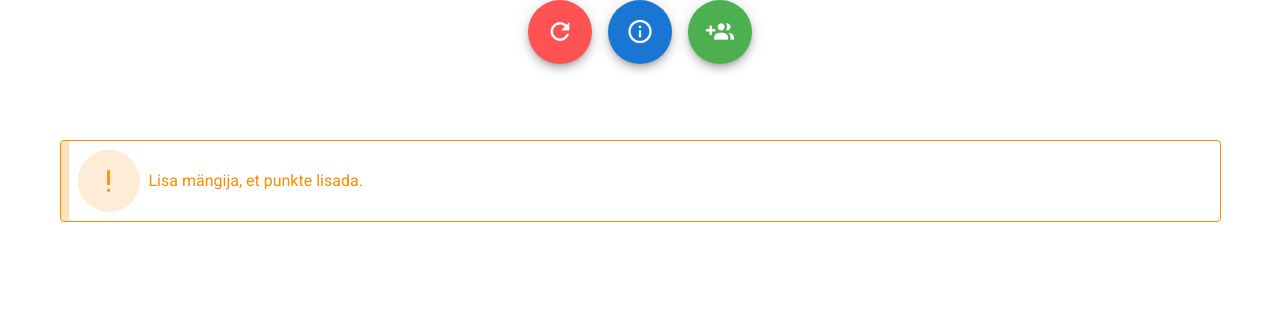
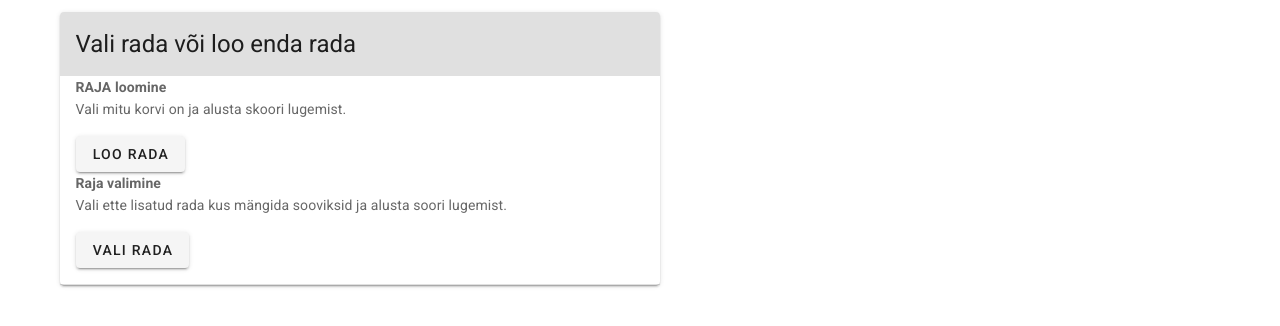
Before and after one commit to aquafinatrippy/discgolfScore, a Vue app: page / in a window 1280 px wide. Shown: the top 326 px of the page. Built offline with nearby package versions, Linux system fonts and the light colour scheme.

Commit message:
New start screen view

```diff
--- a/src/router/index.js
+++ b/src/router/index.js
@@ -1,6 +1,7 @@
 import Vue from 'vue'
 import VueRouter from 'vue-router'
 import Home from '../views/Home.vue'
+import Start from '../views/Start.vue'
 
 Vue.use(VueRouter)
 
@@ -8,6 +9,11 @@ const routes = [
   {
     path: '/',
     name: 'Home',
+    component: Start
+  },
+  {
+    path: '/dashboard',
+    name: 'Dashboard',
     component: Home
   }
 ]
--- a/src/views/Home.vue
+++ b/src/views/Home.vue
@@ -1,6 +1,5 @@
 <template>
   <v-app>
-    <!-- <About :test="infoDialog"  /> -->
     <Navbar>
       <v-btn class="mx-2" fab dark large color="success" @click="dialog = true">
         <v-icon dark>mdi-account-multiple-plus</v-icon>
--- /dev/null
+++ b/src/views/Start.vue
@@ -0,0 +1,29 @@
+<template>
+    <v-container>
+         <v-card max-width="600">
+          <v-card-title class="headline grey lighten-2" primary-title
+            >Vali rada või loo enda rada</v-card-title>
+
+          <v-card-text>
+              <strong>RAJA loomine </strong>
+              <p>Vali mitu korvi on ja alusta skoori lugemist.</p>
+
+             <v-btn>Loo rada</v-btn> <br>
+               <strong>Raja valimine </strong>
+              <p>Vali ette lisatud rada kus mängida sooviksid ja alusta soori lugemist.</p>
+
+             <v-btn>VALI RADA</v-btn> <br>
+          </v-card-text>
+
+          <v-divider></v-divider>
+
+        </v-card>
+    </v-container>
+</template>
+
+
+<script>
+export default {
+    name: "Start"
+}
+</script>
```
